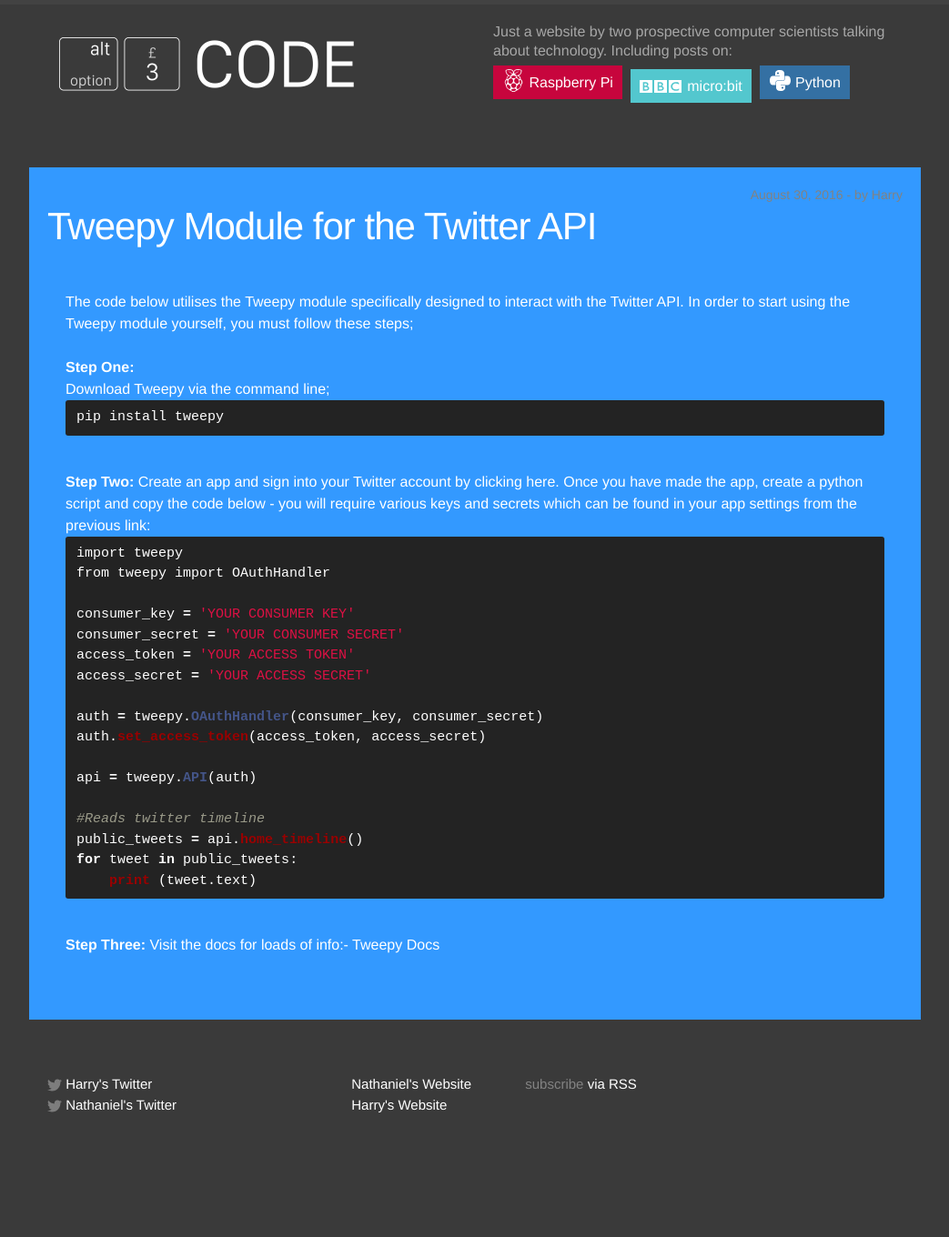
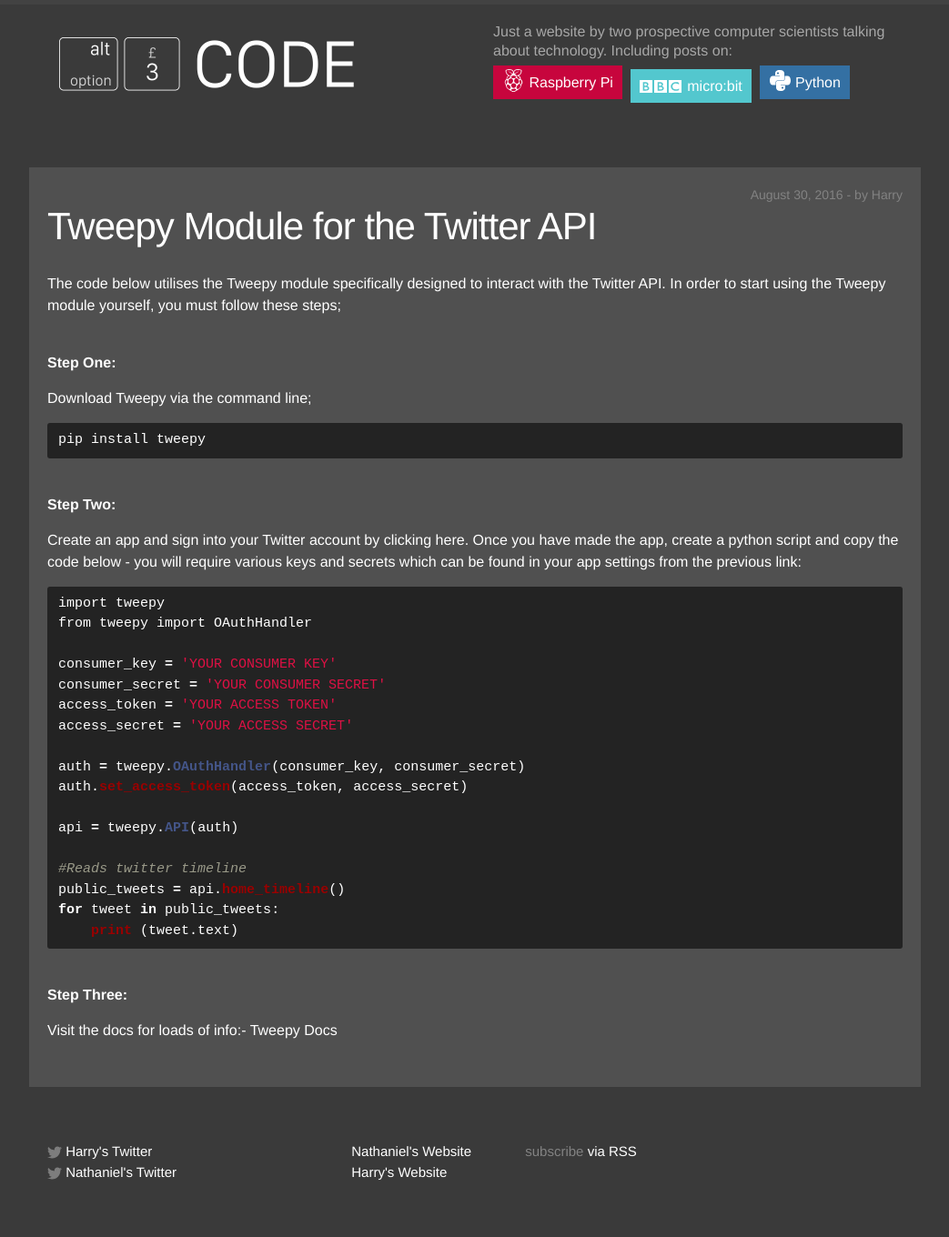
Before and after one commit to alt3code/alt3code, a Jekyll site: the page built from _posts/2016-08-30-tweepy-source-first.markdown, in a window 1280 px wide. Shown: the whole page at 91% size, without its empty margins (118-1161 px from the left). Built offline with Jekyll 4.4.1, drawn with Linux system fonts in a browser that asks for light colours; before the commit the page ends 1286 px from its top, so only the background shows below that.

Commit message:
Got rid of thar disgusting blue background

```diff
--- a/_posts/2016-08-30-tweepy-source-first.markdown
+++ b/_posts/2016-08-30-tweepy-source-first.markdown
@@ -5,20 +5,11 @@
 author: Harry
 ---
 
-<style>
-.mainbodytext {
-	background-color: #3399ff;
-}
-</style>
-
-<div class = "mainbodytext">
-
 The code below utilises the Tweepy module specifically designed to interact with the Twitter API.
 In order to start using the Tweepy module yourself, you must follow these steps;
 
-<br><br>
+<br>
 <strong>Step One:</strong>
-<br>
 
 Download Tweepy via the command line;
 {% highlight git bash %}
@@ -55,5 +46,3 @@
 <strong>Step Three:</strong>
 
 Visit the docs for loads of info:- <a href="http://tweepy.readthedocs.io/en/v3.5.0/getting_started.html">Tweepy Docs</a>
-
-</div>
```
